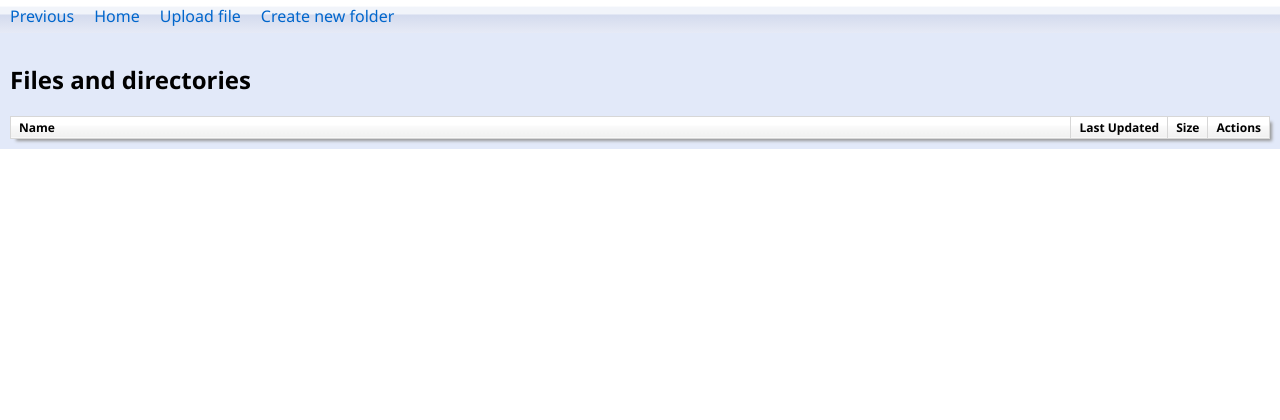
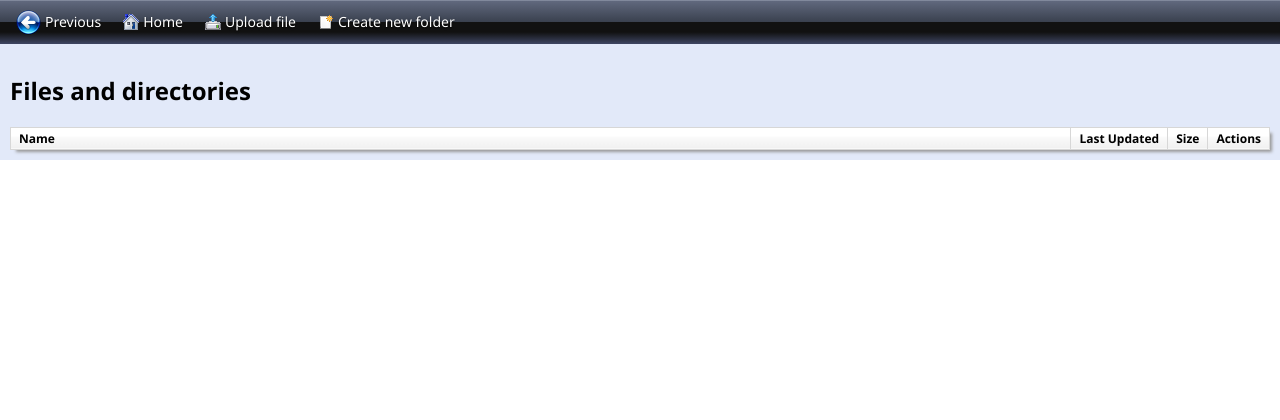
Before and after one commit to Rodrigo3441/expie, a Python web app: template src/lan_file_manager/frontend/templates/index.html in a window 1280 px wide. Shown: the part 131-551 px from the top of the page. Run offline with Jinja, Linux system fonts and the light colour scheme; the template is opened without the code that fills it, so the values that code supplies are empty.

Commit message:
fix: Update icon paths and enhance navigation bar styling

```diff
--- a/src/lan_file_manager/frontend/static/css/style.css
+++ b/src/lan_file_manager/frontend/static/css/style.css
@@ -14,7 +14,7 @@ body {
     margin: 0;
     height: 110px;
     background-color: #6487dc;
-    background-image: url(/static/assets/images/globeWallpaper.jpg);
+    background-image: url(/static/assets/images/icons/globe-wallpaper.jpg);
     background-repeat: no-repeat;
     background-position: left;
     align-items: center;
@@ -72,6 +72,91 @@ body {
 }
 
 /* ==============================
+   Navigation bar div
+================================= */
+#nav_buttons {
+    line-height: 30px;
+    color: #ffffff;
+    font-size: 14px;
+    border-top: 1px solid #ffffff;
+    padding-left: 5px;
+    background: linear-gradient(
+     to bottom,
+    #81899c 0%,
+    #81899c 2.5%,
+    #60687d 3%,
+    #3a414f 49.5%,
+    #111111 50%,
+    #111111 73%,
+    #3e4663 100%
+    );
+}
+
+/*
+
+*/
+#nav_buttons li {
+    color: #ffffff;
+    font-family: "Segoe UI", Tahoma, sans-serif;
+    border-radius: 3px;
+    border: 1px solid transparent;
+    background: transparent;
+    text-shadow: 0 1px 2px rgba(0, 0, 0, 0.85);
+    cursor: pointer;
+}
+
+#nav_buttons li:hover {
+    border-radius: 5px 5px 0 0;
+    background: linear-gradient(
+        to bottom,
+        #6397d6 0%,
+        #366ab3 48%,
+        #06296d 50%,
+        #164fa6 78%,
+        #3bc8f6 100%
+    );
+    border: 1px solid #0b1626;
+    box-shadow:
+        /* Brilho interno azul-claro nas bordas do botão */
+        inset 0 1px 0 rgba(173, 216, 255, 0.75),
+        inset 0 0 0 1px rgba(105, 175, 245, 0.35),
+        /* Contorno externo sutil que destaca o botão da barra escura */
+        0 0 0 1px rgba(255, 255, 255, 0.22);
+    }
+
+#nav_buttons a {
+    color: #ffffff;
+    display: block;
+}
+
+#button_icon {
+    margin-right: 5px;
+}
+
+#home_btn, #back_btn,
+#create_dir_btn, #upload_resource_btn {
+    background-repeat: no-repeat;
+    background-position: left center;
+    padding-left: 20px;
+}
+
+#home_btn {
+    background-image: url("/static/assets/images/icons/home-icon.png");
+}
+
+#back_btn {
+    background-image: url("/static/assets/images/icons/back-icon.png");
+    padding-left: 29px;
+}
+
+#create_dir_btn {
+    background-image: url("/static/assets/images/icons/newfile-icon.png");
+}
+
+#upload_resource_btn {
+    background-image: url("/static/assets/images/icons/upload-icon.png");
+}
+/* ==============================
    Directory table
 ================================= */
 
@@ -127,11 +212,11 @@ body {
 }
 
 .directory .entry_name a::before {
-    background-image: url("/static/assets/images/folderIcon.png");
+    background-image: url("/static/assets/images/icons/folder-icon.png");
 }
 
 .file .entry_name a::before {
-    background-image: url("/static/assets/images/fileIcon.png");
+    background-image: url("/static/assets/images/icons/file-icon.png");
 }
 
 
@@ -175,19 +260,19 @@ body {
 }
 
 .download_button::before {
-    background-image: url("/static/assets/images/saveIcon.png");
+    background-image: url("/static/assets/images/icons/save-icon.png");
 }
 
 .rename_button::before {
-    background-image: url("/static/assets/images/renameIcon.png");
+    background-image: url("/static/assets/images/icons/rename-icon.png");
 }
 
 .delete_button::before {
-    background-image: url("/static/assets/images/deleteIcon.png");
+    background-image: url("/static/assets/images/icons/delete-icon.png");
 }
 
 .move_button::before {
-    background-image: url("/static/assets/images/moveIcon.png");
+    background-image: url("/static/assets/images/icons/move-icon.png");
 }
 
 
```
